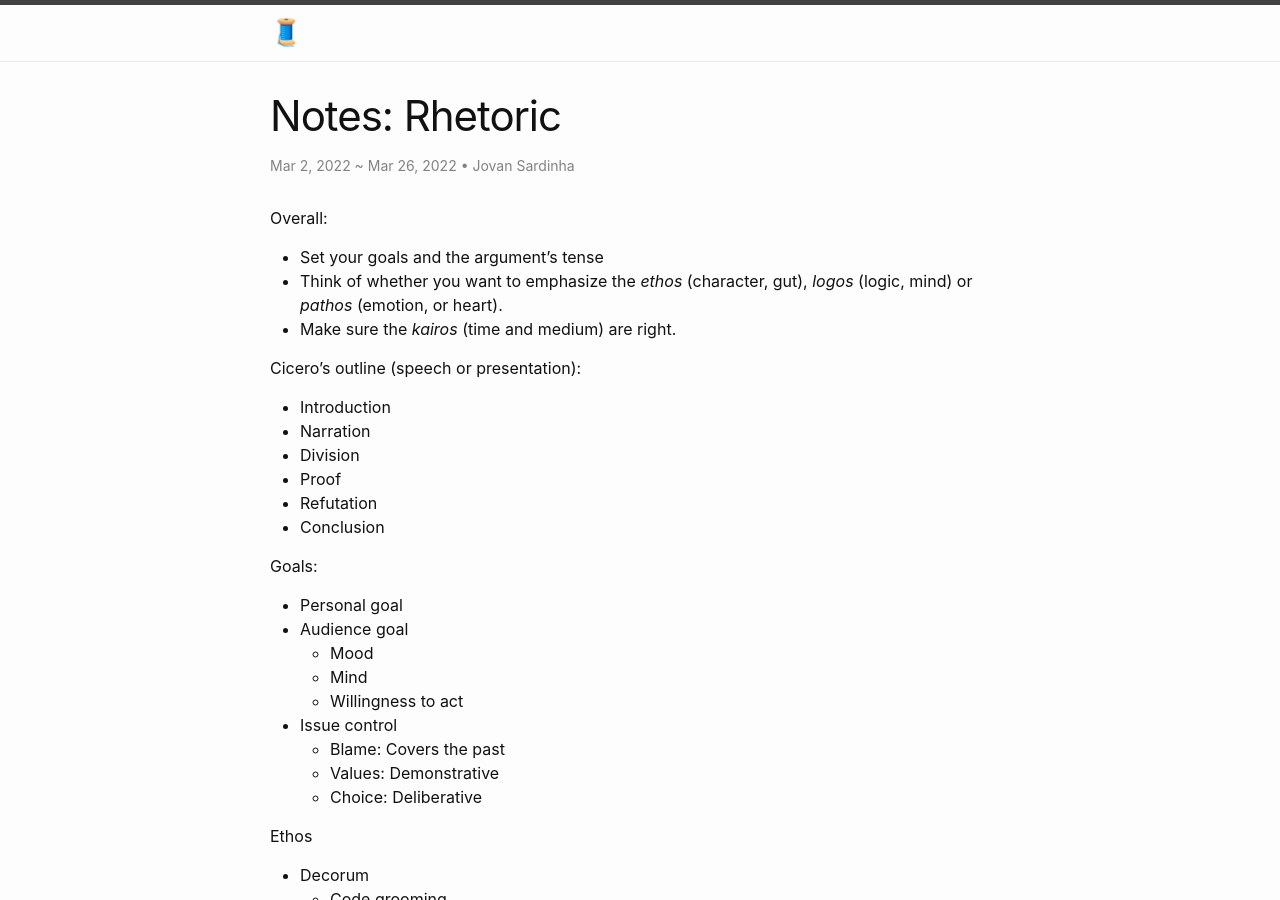
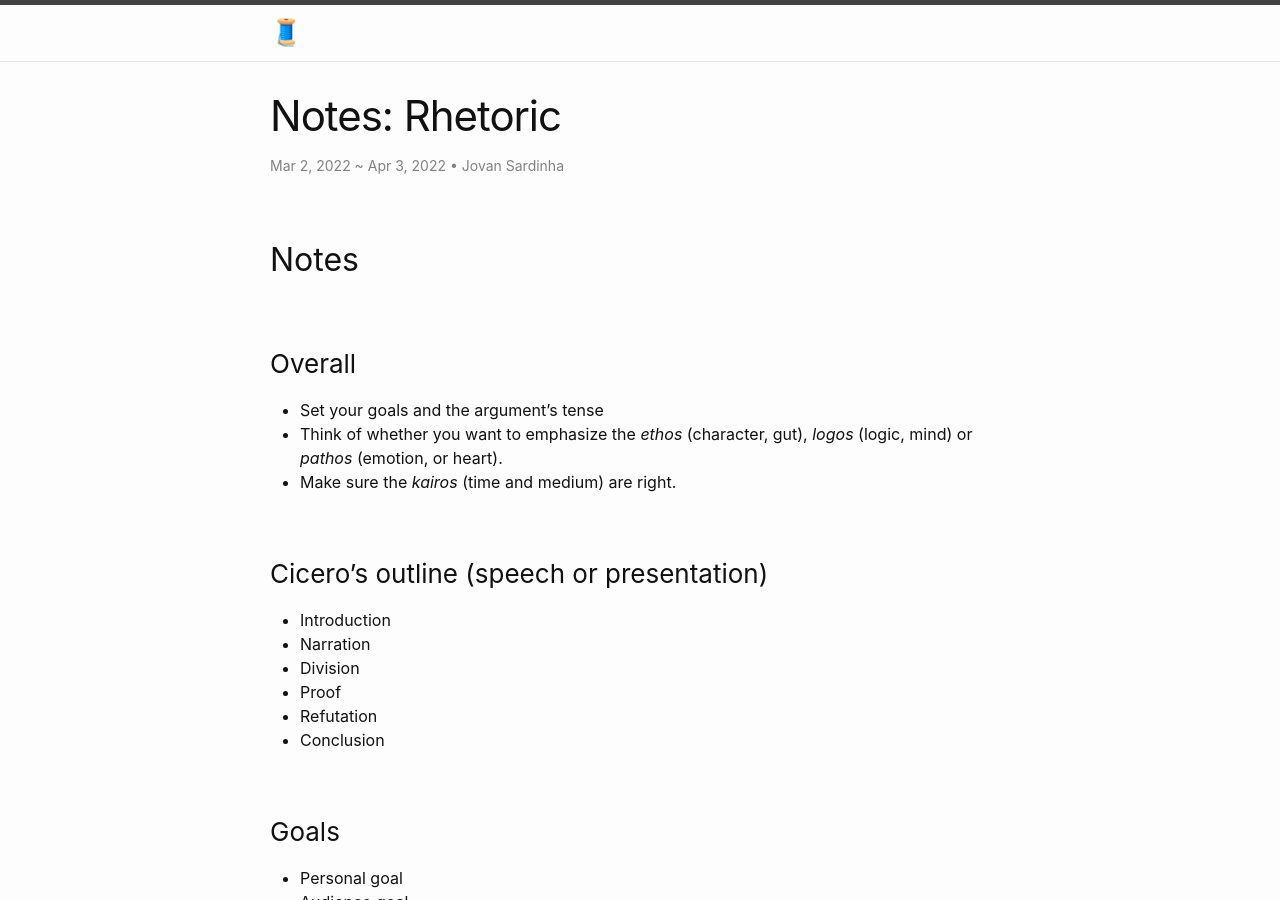
Before and after one commit to jovsa/jovsa.github.io, a Jekyll site: the page built from _posts/2022-03-02-notes-rhetoric.md, in a window 1280 px wide and 900 px high. Built offline with Jekyll 4.4.1, drawn with Linux system fonts in a browser that asks for light colours.

Commit message:
rhetoric

```diff
--- a/_posts/2022-03-02-notes-rhetoric.md
+++ b/_posts/2022-03-02-notes-rhetoric.md
@@ -2,18 +2,20 @@
 layout: post
 title: "Notes: Rhetoric"
 categories: notes
-modified_date: Mar 26, 2022
+modified_date: April 03, 2022
 author:
 - Jovan Sardinha
 ---
 
-Overall:
+## Notes
+
+### Overall
 
 * Set your goals and the argument's tense
 * Think of whether you want to emphasize the *ethos* (character, gut), *logos* (logic, mind) or *pathos* (emotion, or heart).
 * Make sure the *kairos* (time and medium) are right.
 
-Cicero's outline (speech or presentation):
+### Cicero's outline (speech or presentation)
 
 * Introduction
 * Narration
@@ -34,7 +36,7 @@ Goals:
   * Values: Demonstrative
   * Choice: Deliberative
 
-Ethos
+### Ethos
 
 * Decorum
   * Code grooming
@@ -69,7 +71,7 @@ Ethos
   * Avoid belittling the victims
   * Don't apologize. Instead, express your feelings about not living up to your own standards.
 
-Pathos
+### Pathos
 
 * Sympathy
 * Belief
@@ -97,7 +99,7 @@ Pathos
   * Verbing: Turns a noun into a verb or vice versa.
   * Like figure: Strips a word of meaning and uses it as a pause or for emphasis.
 
-Logos
+### Logos
 
 * Deduction
 * Induction
@@ -106,7 +108,7 @@ Logos
 * Logical fallacies
 * Rhetorical fouls
 
-Kairos
+### Kairos
 
 * Persuasive moment
   * Moment spotter: Uncertain moods and beliefs - when mids are already beginning to change - signal a persuasive moment.
@@ -161,7 +165,7 @@ Defense
 * Seven deadly sins
 * Nixon
 
-### References
+## References
 
 * [Stanford encyclopedia of Rhetoric](https://plato.stanford.edu/entries/aristotle-rhetoric/)
 * [Wikipedia](https://en.wikipedia.org/wiki/Rhetoric)
```
Also changed, not shown: other parts of _posts/2022-03-02-notes-rhetoric.md (+4 -2 lines).
